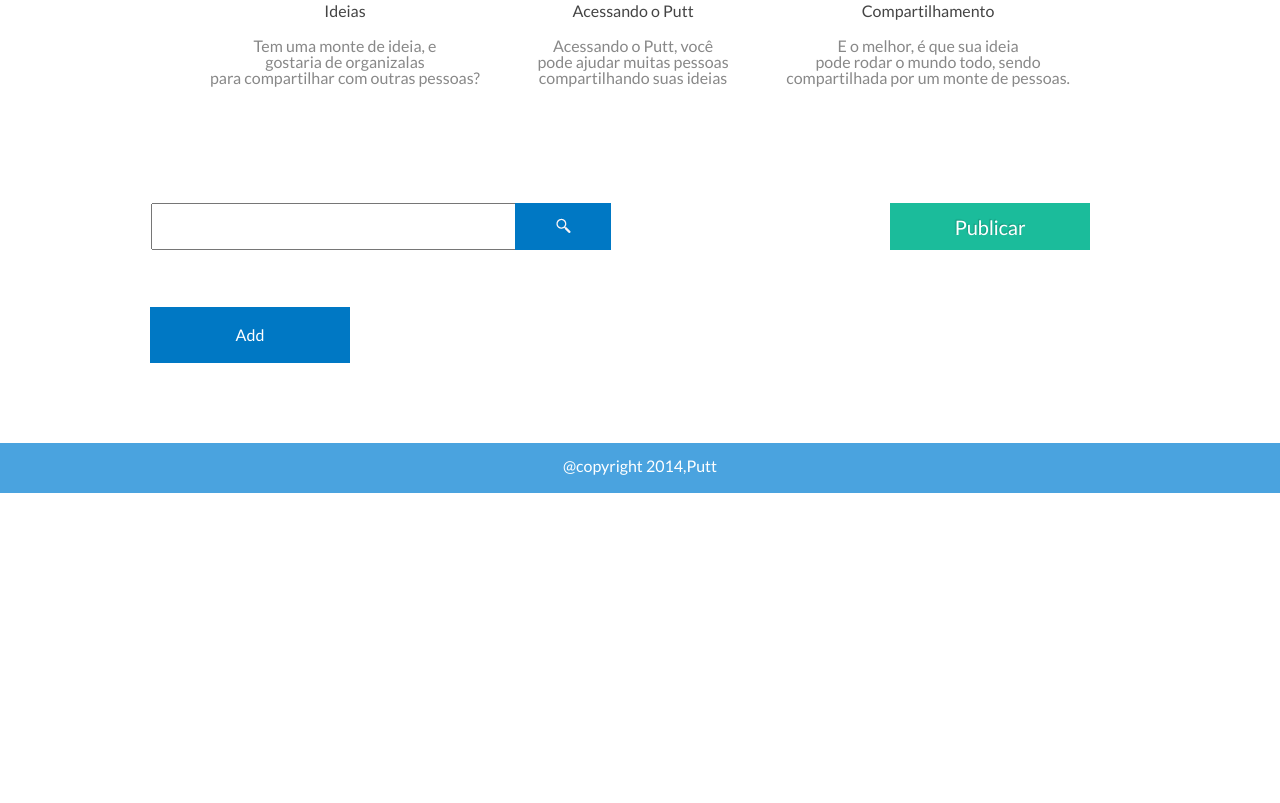
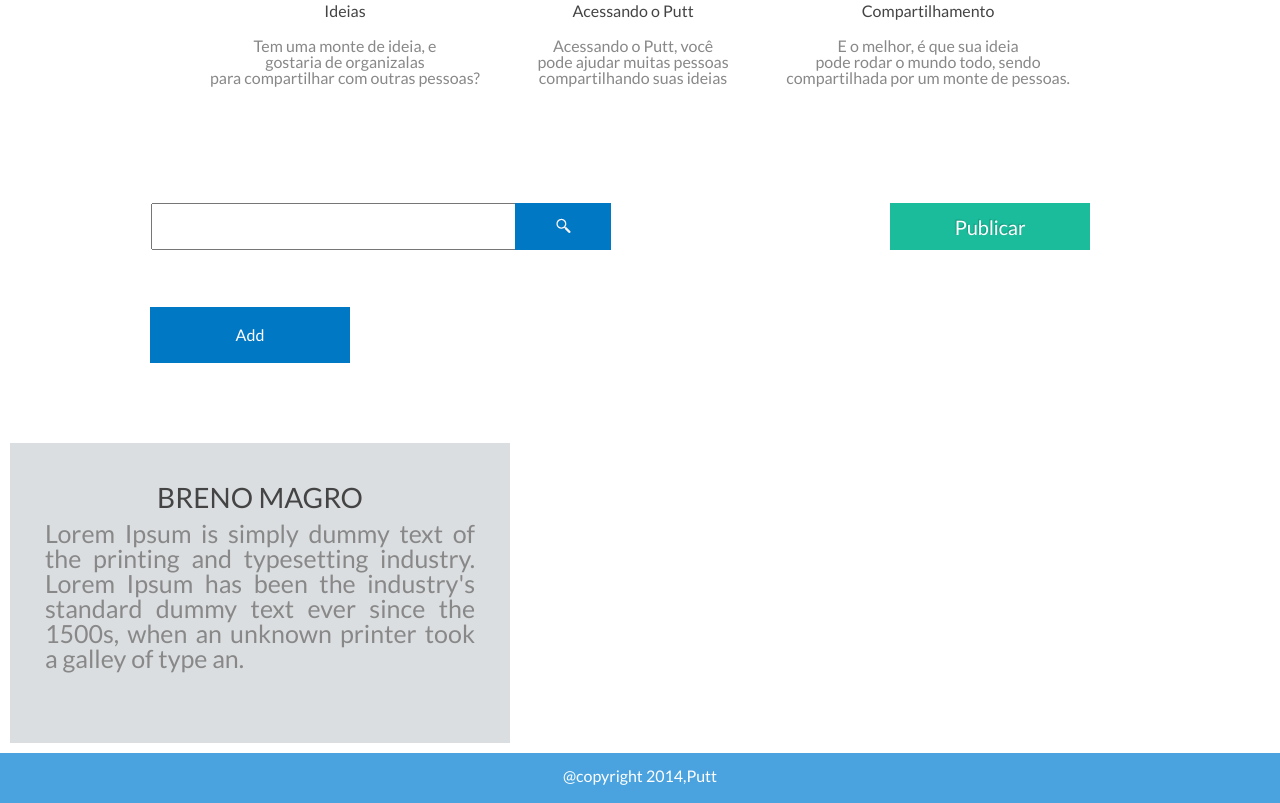
Before and after one commit to leokaplan/hackpuc, a website: page public/index.html in a window 1280 px wide. Shown: the part 564-1367 px from the top of the page. Before the commit the page ends 1057 px from the top, so only its background shows below. Drawn offline with Linux system fonts and the light colour scheme.

Commit message:
add tumbler wiki

```diff
--- a/public/index.html
+++ b/public/index.html
@@ -84,6 +84,11 @@
 
       </section>
     </div>
+    <div class="wiki">
+      <h1> BRENO MAGRO </h1>
+      <p>Lorem Ipsum is simply dummy text of the printing and typesetting industry. Lorem Ipsum has been the industry's standard dummy text ever since the 1500s, when an unknown printer took a galley of type an.</p>
+
+    </div>
   <footer>
     <p>@copyright 2014,Putt<p>
   </footer>
--- a/public/stylesheets/sample.css
+++ b/public/stylesheets/sample.css
@@ -422,3 +422,23 @@ pre .string.value {
 h2 p{
   margin:10px;
 }
+
+.wiki{
+  font-family: Lato, Helvetica, sans-serif;
+  padding:30px;
+  text-align:identify;
+  width: 500px;
+  height: 300px;
+  background: #dbdee0;
+  font-size: 25px;
+  margin: 5px 10px 10px 10px;
+
+}
+.wiki p{
+  margin: 5px;
+  text-align: justify;
+}
+.wiki h1{
+  margin: 10px;
+  font-size: 28px;
+}
```
